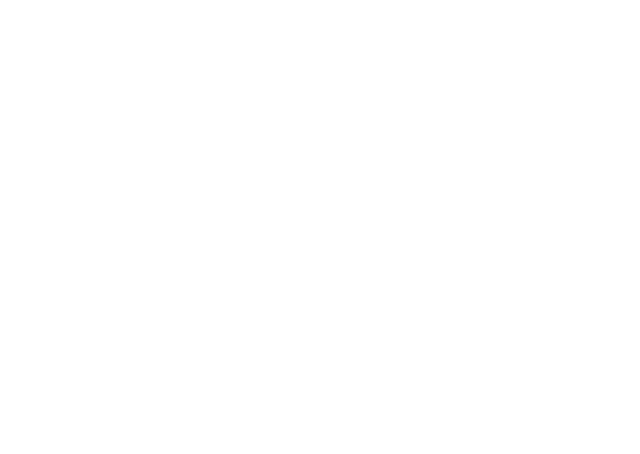
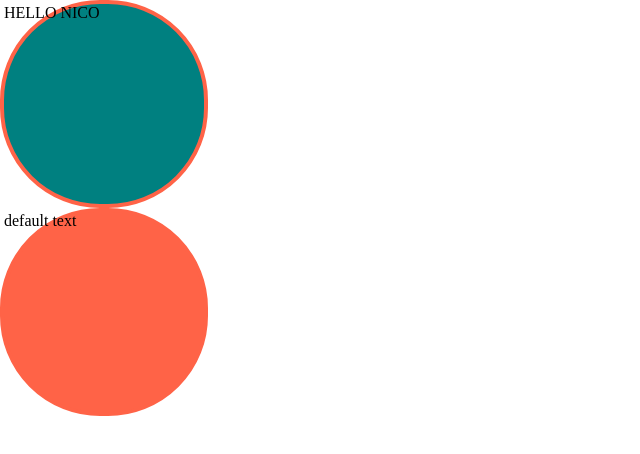
Before and after one commit to iteach12/react_master, a React (Create React App) app: page / in a window 1280 px wide. Shown: the top 454 px of the page, without its empty margins (0-640 px from the left). Built offline with nearby package versions, Linux system fonts and the light colour scheme.

Commit message:
props required, optional

```diff
--- a/src/App.tsx
+++ b/src/App.tsx
@@ -1,15 +1,13 @@
 import React from 'react';
 import Circle from './Circle';
 
-
 function App() {
-  return(
+  return (
     <div>
-      <Circle bgColor="teal" />
+      <Circle bgColor="teal" borderColor="tomato" text="HELLO NICO" />
       <Circle bgColor="tomato" />
     </div>
-  )
-
+  );
 }
 
 export default App;
--- a/src/Circle.tsx
+++ b/src/Circle.tsx
@@ -1,24 +1,36 @@
+//Components 생성 circle
+
 import React from 'react';
-import styled from "styled-components";
-
+import styled from 'styled-components';
 
 //인터페이스를 이용해서 props를 typescript에게 설명해준다.
-interface ContainerProps{
-    bgColor:String;
+interface CircleProps {
+  bgColor: string;
+  borderColor?: string;
+  text?: string;
 }
+//인터페이스를 이용해서 props를 typescript에게 설명해준다.
+interface ContainerProps {
+  bgColor: string;
+  borderColor: string;
+}
+
+const Container = styled.div<ContainerProps>`
+  width: 200px;
+  height: 200px;
+  background-color: ${(props) => props.bgColor};
+  border-radius: 100px;
+  border: 4px solid ${(props) => props.borderColor};
+`;
 //styled 컴포넌트 생성하기
-const Container = styled.div<ContainerProps>``;
-
-
-//인터페이스를 이용해서 props를 typescript에게 설명해준다.
-interface CircleProps{
-    bgColor:String;
-}
 
 //bgColor은 props이다.
 //bgColor의 props의 출처(?), 소스는 CircleProps라는 것을 명시해주어야 한다.
-function Circle({bgColor}:CircleProps){
-    return (<Container bgColor={bgColor}/>);
+function Circle({ bgColor, borderColor, text = 'default text' }: CircleProps) {
+  return (
+    <Container bgColor={bgColor} borderColor={borderColor ?? bgColor}>
+      {text}
+    </Container>
+  );
 }
-
 export default Circle;
```
